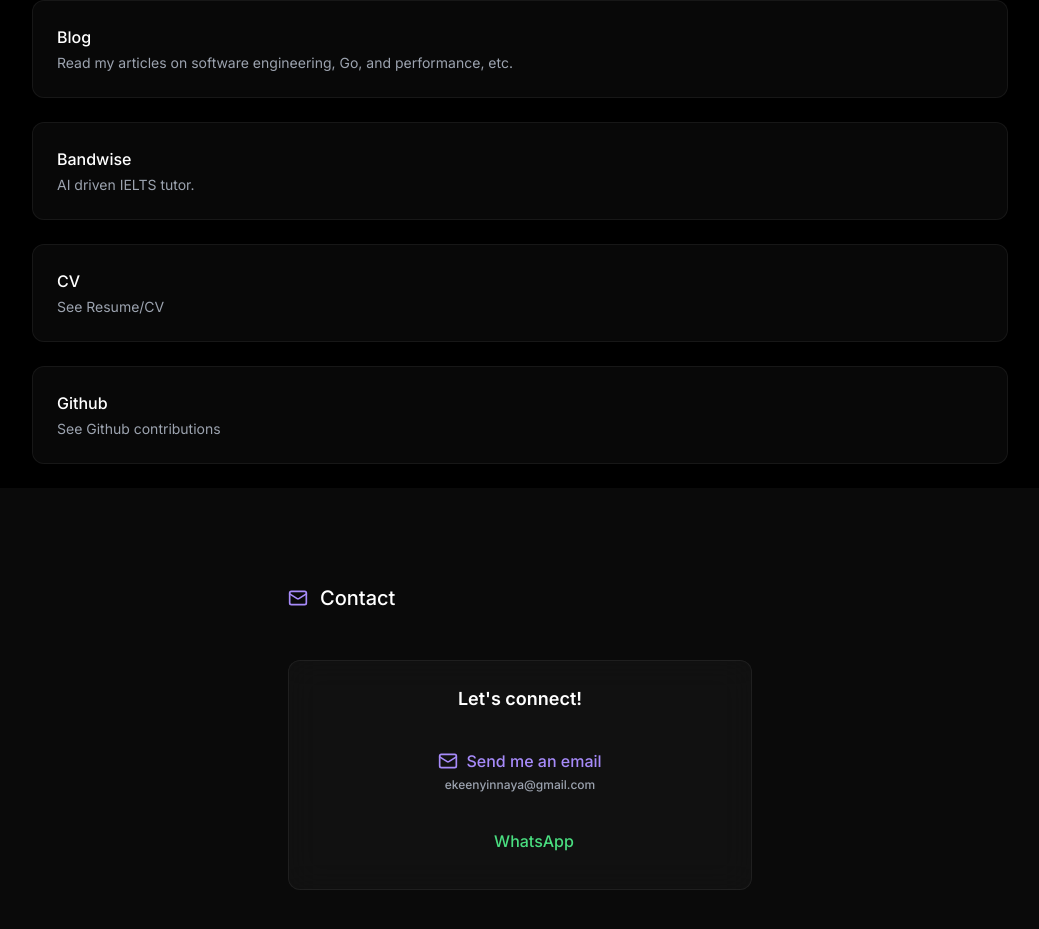
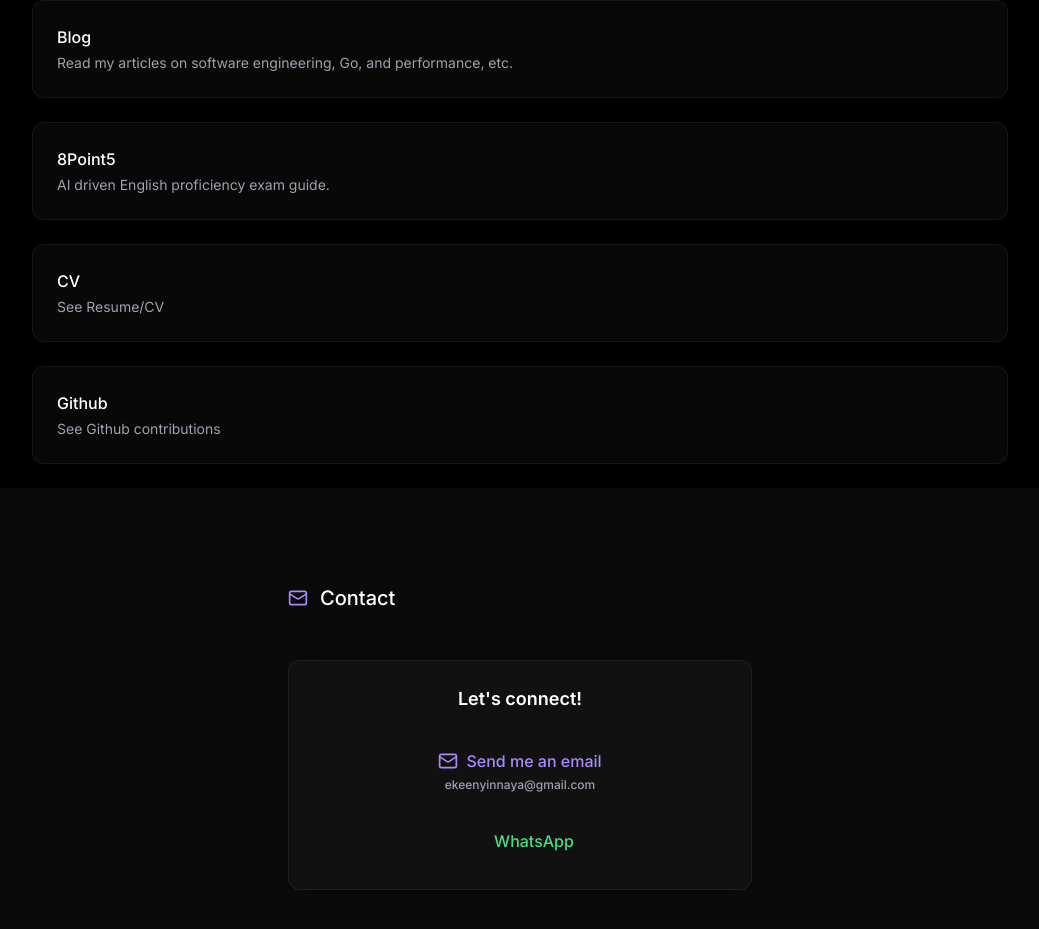
Before and after one commit to ekediala/enyinnaya, a plain HTML site: page index.html in a window 1280 px wide. Shown: the part 1428-2357 px from the top of the page, without its empty margins (120-1159 px from the left). Drawn offline with nearby package versions, Linux system fonts and the light colour scheme.

Commit message:
add live domain for 8point5

```diff
--- a/index.html
+++ b/index.html
@@ -388,10 +388,10 @@
                             </p>
                         </div>
                     </>
-                    <a href="https://v0-modern-ielts-platform.vercel.app" target="_blank" rel="noopener" class="glass-card p-6 rounded-xl hover:bg-white/5 transition-all group animate-on-scroll flex items-center justify-between">
+                    <a href="https://www.8point5.app/landing" target="_blank" rel="noopener" class="glass-card p-6 rounded-xl hover:bg-white/5 transition-all group animate-on-scroll flex items-center justify-between">
                         <div>
-                            <h3 class="font-medium text-white mb-1">Bandwise</h3>
-                            <p class="text-sm text-gray-400">AI driven IELTS tutor.</p>
+                            <h3 class="font-medium text-white mb-1">8Point5</h3>
+                            <p class="text-sm text-gray-400">AI driven English proficiency exam guide.</p>
                         </div>
                         <!-- <a href="https://v0-modern-ielts-platform.vercel.app" target="_blank" rel="noopener" class="p-2 hover:bg-white/10 rounded-lg transition-colors text-violet-400 font-medium">Try App</a> -->
                     </a>
```
